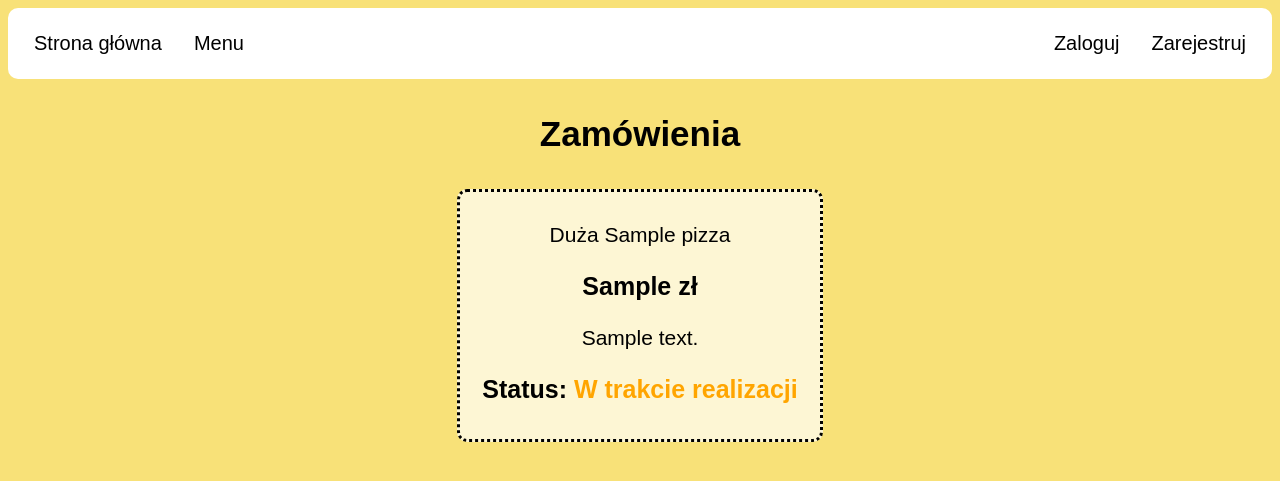
After one commit to artur-mrozek/pizza_site, a Django app: template orders/templates/orders/orders.html in a window 1280 px wide. The commit adds this page. Shown: the top 481 px of the page. Run offline with Django 3.2, Linux system fonts and the light colour scheme; the template is opened without the code that fills it: most values are stand-ins (such as "Sample title", 1, 10 or a date in 2020).

Commit message:
orders page

```diff
--- a/orders/static/style.css
+++ b/orders/static/style.css
@@ -78,6 +78,7 @@ body {
 }
 
 .cart-header {
+  font-weight: bold;
   font-size: 35px;
 }
 
@@ -139,6 +140,49 @@ body {
   font-size: 20px;
 }
 
+.orders-header {
+  font-weight: bold;
+  font-size: 35px;
+}
+
+.orders-container {
+  text-align: center;
+}
+
+.order-container {
+  width: 340px;
+  padding: 10px;
+  font-size: 25px;
+  border: dotted;
+  border-radius: 10px;
+  margin: 0 auto;
+  margin-bottom: 20px;
+  background-color: rgba(255, 255, 255, 0.685);
+}
+
+.order-item {
+  font-size: 21px;
+}
+
+.order-price {
+  font-weight: bold;
+}
+
+.order-address {
+  font-size: 21px;
+}
+
+.order-status {
+  font-weight: bolder;
+}
+
+.order-completed {
+  color: green;
+}
+
+.order-not-completed {
+  color: orange
+}
 
 .form-container{
   border-radius: 25px;
--- a/orders/templates/orders/base.html
+++ b/orders/templates/orders/base.html
@@ -15,6 +15,7 @@
       {% if user.is_authenticated %}
       <a id="login-buttons" href='/logout'>Wyloguj</a>
       <a id="login-buttons" href='/cart'>Koszyk</a>
+      <a id="login-buttons" href='/orders'>Zamówienia</a>
       {% else %}
       <a id="login-buttons" href='/register'>Zarejestruj</a>
       <a id="login-buttons" href='/login'>Zaloguj</a>
--- /dev/null
+++ b/orders/templates/orders/orders.html
@@ -0,0 +1,33 @@
+{% extends "orders/base.html" %}
+{% block content %}
+<div class="orders-container">
+    <p class="orders-header">Zamówienia</p>
+    {% for order in orders %}
+        <div class="order-container">
+            {% for item in order.1 %}
+            <p class="order-item">
+                {% if item.size == "M" %}
+                    Średnia
+                {% else %}
+                    Duża
+                {% endif %}
+                {{ item.pizza.name }}
+            {% endfor %}
+            <p class="order-price">
+                {{ order.2 }} zł
+            </p>
+            <p class="order-address"> {{ order.0.address }}</p>
+            <p class="order-status">
+                Status:
+                {% if order.0.is_done %}
+                    <span class="order-completed">Dostarczone</span>
+                {% else %}
+                    <span class="order-not-completed"> W trakcie realizacji</span>
+                {% endif %}
+            </p>
+            </p>
+            </p>
+        </div>
+    {% endfor %}
+</div>
+{% endblock content %}
--- a/orders/urls.py
+++ b/orders/urls.py
@@ -1,6 +1,6 @@
 from django.urls import path
 
-from .views import home_view, login_view, logout_view, register_view, menu_view, add_to_cart_view, cart_view, delete_item_view
+from .views import home_view, login_view, logout_view, register_view, menu_view, add_to_cart_view, cart_view, delete_item_view, orders_view
 
 app_name = "orders"
 urlpatterns = [
@@ -12,4 +12,5 @@ urlpatterns = [
     path('add_to_cart/', add_to_cart_view, name="add_to_cart"),
     path('cart/', cart_view, name="cart"),
     path('delete_item/', delete_item_view, name="delete_item"),
+    path('orders/', orders_view, name="orders"),
 ]
```
Also changed, not shown: orders/views.py (+21 -0 lines).
